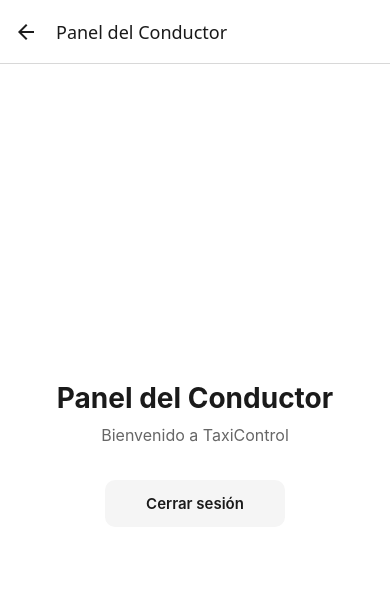
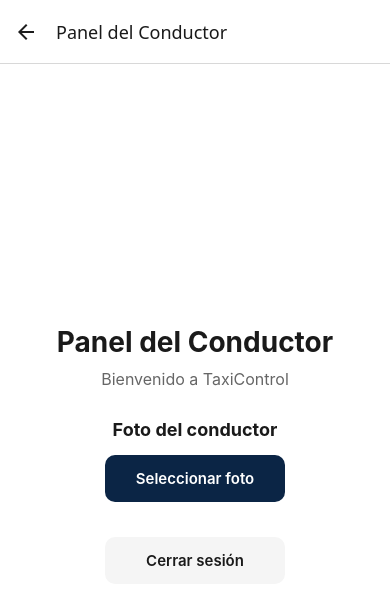
Before and after one commit to acano2791/TaxiControl, a React Native app: screen /DriverHome in a window 390 px wide. Shown: the top 604 px of the page. Built offline with nearby package versions, Linux system fonts and the light colour scheme; no server answers.

Commit message:
feat: instalar dependencias para seleccion de foto para conductor y modificar pantalla Panel del conductor

```diff
--- a/package.json
+++ b/package.json
@@ -17,6 +17,7 @@
     "@supabase/supabase-js": "^2.116.0",
     "expo": "~57.0.20",
     "expo-font": "~57.0.3",
+    "expo-image-picker": "~57.0.19",
     "expo-status-bar": "~57.0.1",
     "react": "19.2.3",
     "react-native": "0.86.3",
--- a/src/screens/DriverHomeScreen.tsx
+++ b/src/screens/DriverHomeScreen.tsx
@@ -1,4 +1,5 @@
-import { StyleSheet, Text, View } from "react-native";
+import { StyleSheet, Text, View, Image, Alert } from "react-native";
+import * as ImagePicker from "expo-image-picker";
 import { useAuth } from "../contexts/AuthContext";
 import { useTheme } from "../contexts/ThemeContext";
 import CustomButton from "../components/CustomButton";
@@ -7,6 +8,39 @@
 export default function DriverHomeScreen() {
   const { logout } = useAuth();
   const { colors } = useTheme();
+
+  const handleSelectPhoto = async () => {
+    const permissionResult =
+      await ImagePicker.requestMediaLibraryPermissionsAsync();
+
+    if (!permissionResult.granted) {
+      Alert.alert(
+        "Permiso requerido",
+        "Necesitamos permiso para acceder a tus fotos."
+      );
+      return;
+    }
+
+    const result = await ImagePicker.launchImageLibraryAsync({
+      mediaTypes: ["images"],
+      allowsEditing: true,
+      aspect: [1, 1],
+      quality: 0.8,
+    });
+
+    if (result.canceled) {
+      return;
+    }
+
+    const selectedImage = result.assets[0];
+
+    console.log("FOTO SELECCIONADA:", selectedImage.uri);
+
+    Alert.alert(
+      "Foto seleccionada",
+      "La imagen fue seleccionada correctamente."
+    );
+  };
 
   const handleLogout = async () => {
     await logout();
@@ -30,9 +64,30 @@
         Panel del Conductor
       </Text>
 
-      <Text style={[styles.subtitle, { color: colors.textSecondary }]}>
+      <Text
+        style={[
+          styles.subtitle,
+          { color: colors.textSecondary },
+        ]}
+      >
         Bienvenido a TaxiControl
       </Text>
+
+      <View style={styles.photoContainer}>
+        <Text
+          style={[
+            styles.photoTitle,
+            { color: colors.text },
+          ]}
+        >
+          Foto del conductor
+        </Text>
+
+        <CustomButton
+          title="Seleccionar foto"
+          onPress={handleSelectPhoto}
+        />
+      </View>
 
       <View style={styles.buttonContainer}>
         <CustomButton
@@ -63,6 +118,18 @@
     fontSize: 16,
   },
 
+  photoContainer: {
+    width: "100%",
+    alignItems: "center",
+    marginTop: 30,
+  },
+
+  photoTitle: {
+    fontSize: 18,
+    fontWeight: "bold",
+    marginBottom: 15,
+  },
+
   buttonContainer: {
     marginTop: 35,
   },
```
Also changed, not shown: 1 other file (tests, documents, lock files or other folders).
